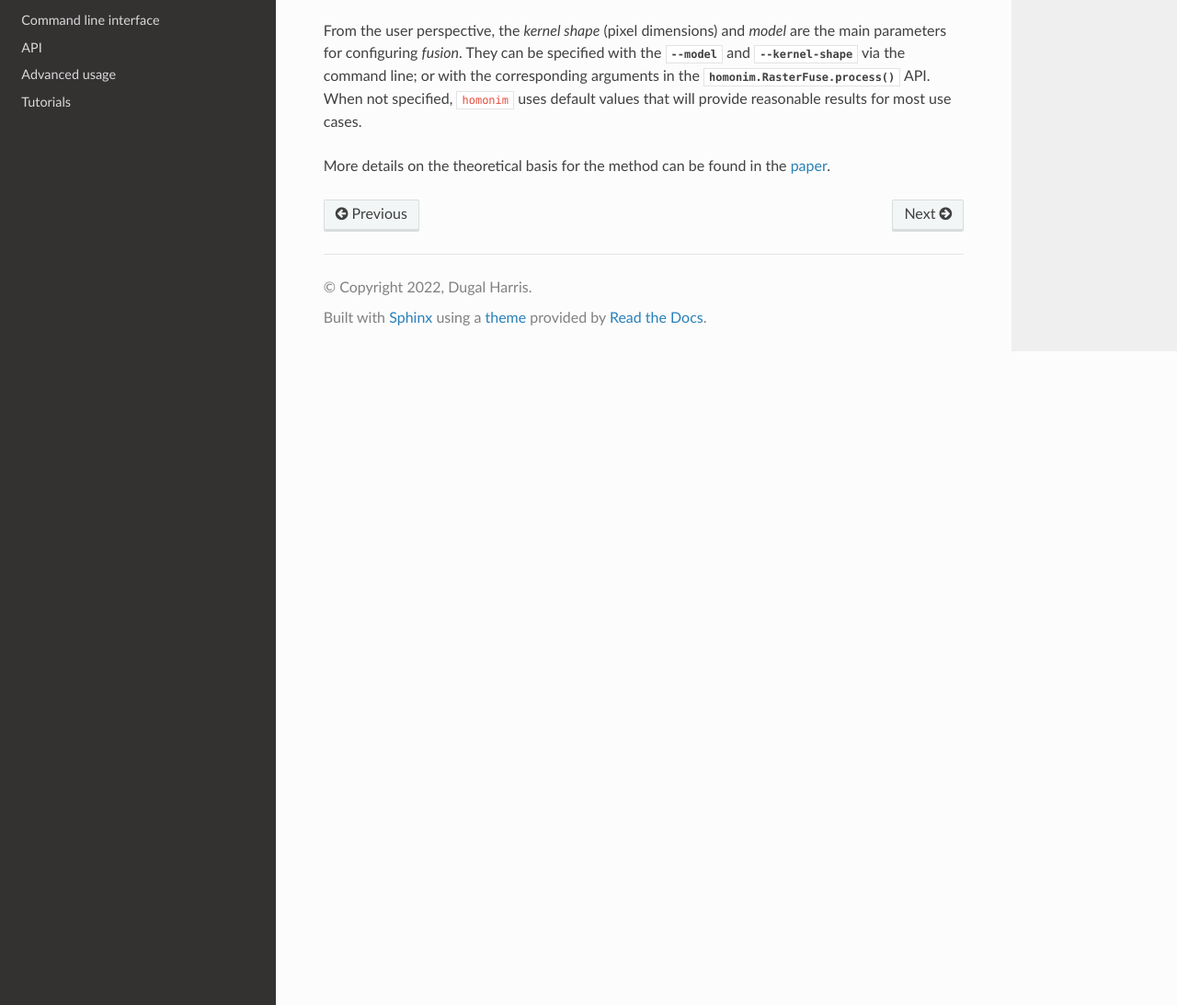
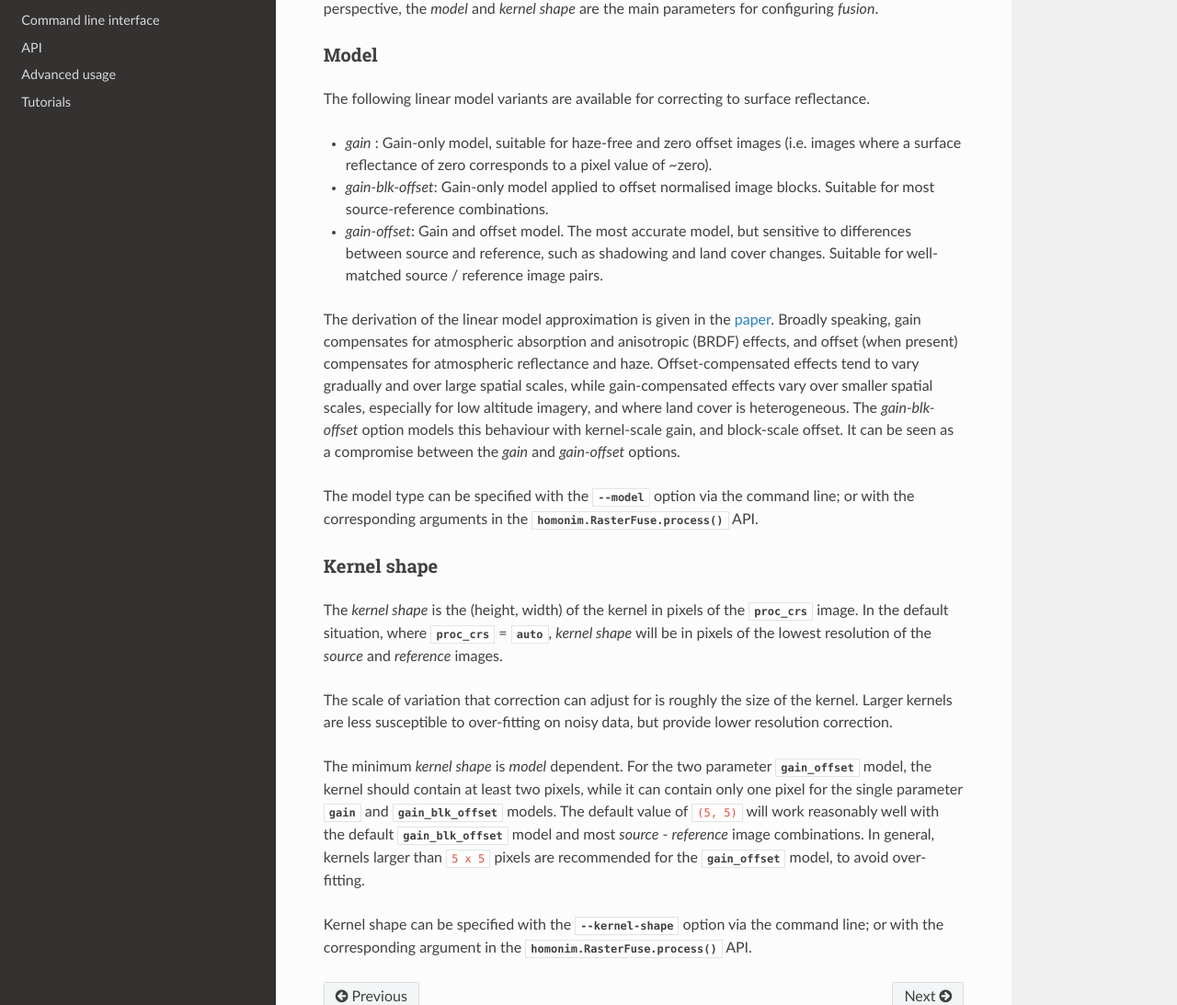
Before and after one commit to leftfield-geospatial/homonim, a Sphinx documentation site: the page built from docs/background.rst, in a window 1280 px wide and 1400 px high, scrolled down 1130 px. Shown: the part 307-1400 px from the top of the window at 92% size. Built offline with Sphinx 7.4.7 and the Read the Docs theme 2.0.0, drawn with Linux system fonts in a browser that asks for light colours; pages that are not in the unit, such as notebooks, are missing from menus; some of the changed text lies outside the part shown.

Commit message:
add more detail on model and kernel shape

```diff
--- a/docs/background.rst
+++ b/docs/background.rst
@@ -28,11 +28,32 @@ Any orthorectified, multi-spectral *source* imagery can be used with ``homonim``
 Fusion
 ------
 
-``homonim`` uses spatially varying localised *models* to describe the surface reflectance relationship between *source* and *reference*.  These *models* are fitted at each pixel location, inside a small *kernel* (window), using a fast DFT approach.  After fitting, ``homonim`` produces the *corrected* image by applying the models to the *source* (i.e. "fusing" the *source* with the *reference*).
+``homonim`` uses spatially varying localised *models* to describe the surface reflectance relationship between *source* and *reference*.  These *models* are fitted at each pixel location, inside a small *kernel* (window), using a fast `DFT <https://en.wikipedia.org/wiki/Discrete_Fourier_transform>`_ approach.  After fitting, ``homonim`` produces the *corrected* image by applying the models to the *source* (i.e. "fusing" the *source* with the *reference*).  From the user perspective, the *model* and *kernel shape* are the main parameters for configuring *fusion*.
 
-From the user perspective, the *kernel shape* (pixel dimensions) and *model* are the main parameters for configuring *fusion*.  They can be specified with the :option:`--model <homonim-fuse --model>` and :option:`--kernel-shape <homonim-fuse --kernel-shape>` via the command line; or with the corresponding arguments in the :meth:`homonim.RasterFuse.process` API.  When not specified, ``homonim`` uses default values that will provide reasonable results for most use cases.
+Model
+~~~~~
 
-More details on the theoretical basis for the method can be found in the `paper <https://www.researchgate.net/publication/328317307_Radiometric_homogenisation_of_aerial_images_by_calibrating_with_satellite_data>`_.
+The following linear model variants are available for correcting to surface reflectance.
+
+- *gain* : Gain-only model, suitable for haze-free and zero offset images (i.e. images where a surface reflectance of zero corresponds to a pixel value of ~zero).
+- *gain-blk-offset*: Gain-only model applied to offset normalised image blocks.  Suitable for most source-reference combinations.
+- *gain-offset*: Gain and offset model.  The most accurate model, but sensitive to differences between source and reference, such as shadowing and land cover changes.  Suitable for well-matched source / reference image pairs.
+
+The derivation of the linear model approximation is given in the `paper <https://www.researchgate.net/publication/328317307_Radiometric_homogenisation_of_aerial_images_by_calibrating_with_satellite_data>`_.  Broadly speaking, gain compensates for atmospheric absorption and anisotropic (BRDF) effects, and offset (when present) compensates for atmospheric reflectance and haze.  Offset-compensated effects tend to vary gradually and over large spatial scales, while gain-compensated effects vary over smaller spatial scales, especially for low altitude imagery, and where land cover is heterogeneous.  The *gain-blk-offset* option models this behaviour with kernel-scale gain, and block-scale offset.  It can be seen as a compromise between the *gain* and *gain-offset* options.
+
+The model type can be specified with the :option:`--model <homonim-fuse --model>` option via the command line; or with the corresponding arguments in the :meth:`homonim.RasterFuse.process` API.
+
+
+Kernel shape
+~~~~~~~~~~~~
+
+The *kernel shape* is the (height, width) of the kernel in pixels of the :attr:`~homonim.RasterFuse.proc_crs` image.  In the default situation, where :attr:`~homonim.RasterFuse.proc_crs` = :attr:`~homonim.enums.ProcCrs.auto`, *kernel shape* will be in pixels of the lowest resolution of the *source* and *reference* images.
+
+The scale of variation that correction can adjust for is roughly the size of the kernel.  Larger kernels are less susceptible to over-fitting on noisy data, but provide lower resolution correction.
+
+The minimum *kernel shape* is *model* dependent.  For the two parameter :attr:`~homonim.enums.Model.gain_offset` model, the kernel should contain at least two pixels, while it can contain only one pixel for the single parameter :attr:`~homonim.enums.Model.gain` and :attr:`~homonim.enums.Model.gain_blk_offset` models.  The default value of ``(5, 5)`` will work reasonably well with the default :attr:`~homonim.enums.Model.gain_blk_offset` model and most *source* - *reference* image combinations.  In general, kernels larger than ``5 x 5`` pixels are recommended for the :attr:`~homonim.enums.Model.gain_offset` model, to avoid over-fitting.
+
+Kernel shape can be specified with the :option:`--kernel-shape <homonim-fuse --kernel-shape>` option via the command line; or with the corresponding argument in the :meth:`homonim.RasterFuse.process` API.
 
 
 .. |geedim| replace:: ``geedim``
```
Also changed, not shown: docs/conf.py (line endings or trailing spaces).
